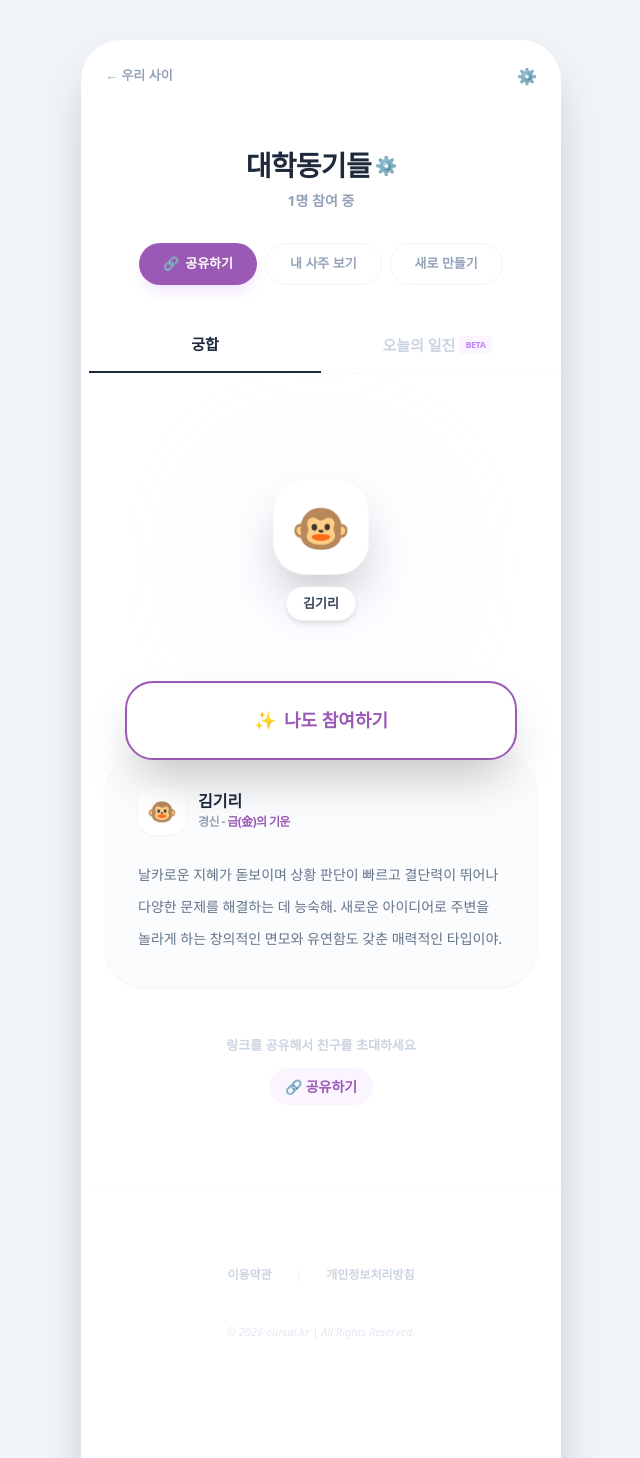
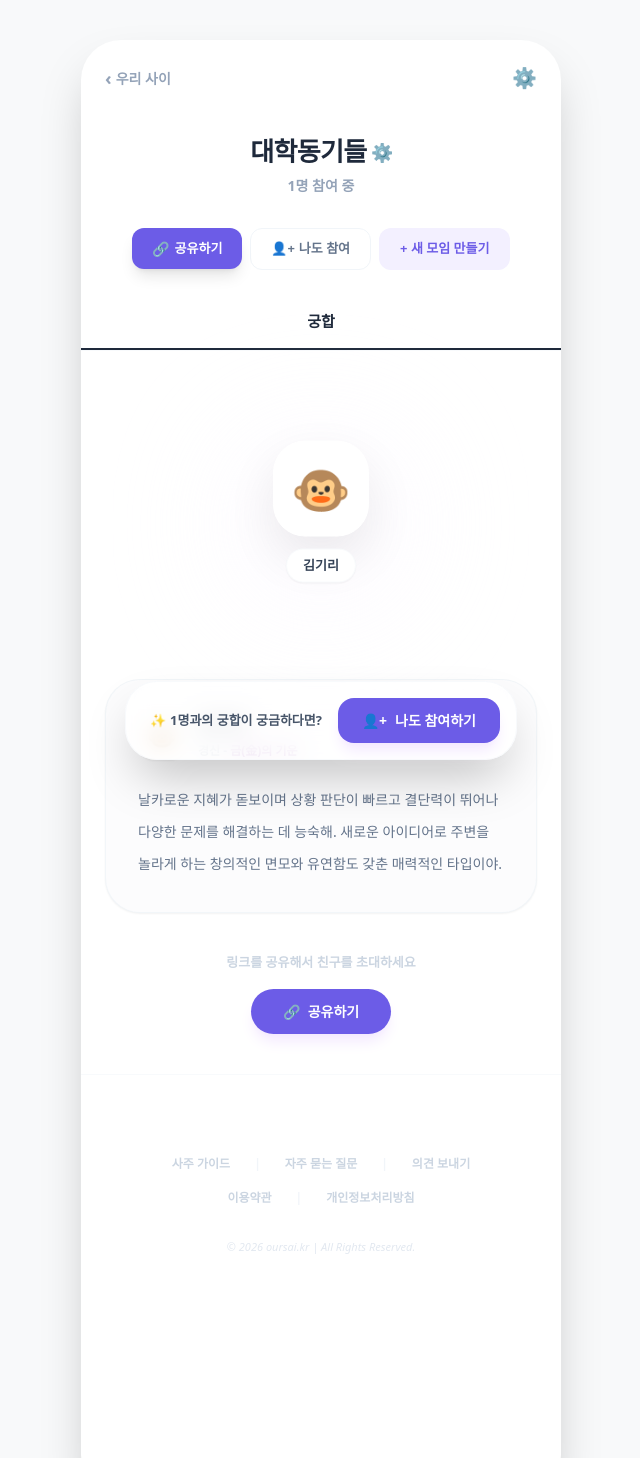
Before and after one commit to PLANB-John/oursai-web, a Next.js app: page /group in a window 1280 px wide. Shown: the top 1458 px of the page, without its empty margins (319-959 px from the left). Built offline with nearby package versions, Linux system fonts and the light colour scheme.

Commit message:
Update group.js

```diff
--- a/pages/group.js
+++ b/pages/group.js
@@ -1,127 +1,145 @@
 import React, { useState } from 'react';
 import Head from 'next/head';
-import { motion } from 'framer-motion';
+import { motion, AnimatePresence } from 'framer-motion';
 import { useRouter } from 'next/router';
 
 export default function GroupDetail() {
   const router = useRouter();
-  const [activeTab, setActiveTab] = useState('궁합');
+  const [isShareOpen, setIsShareOpen] = useState(false); // 1. 공유 메뉴 상태
 
   return (
-    <div className="min-h-screen bg-slate-100 flex justify-center items-start sm:py-10 font-sans text-slate-800">
+    <div className="min-h-screen bg-[#f8f9fa] flex justify-center items-start sm:py-10 font-sans text-slate-800">
       <Head>
         <title>대학동기들 | 우리 사이 (oursai.kr)</title>
       </Head>
 
-      <div className="w-full max-w-[480px] min-h-screen bg-white shadow-2xl flex flex-col relative overflow-hidden sm:rounded-[40px] pb-32">
+      <div className="w-full max-w-[480px] min-h-screen bg-white shadow-2xl flex flex-col relative overflow-hidden sm:rounded-[40px] pb-40">
 
-        {/* --- 1. 상단 헤더 --- */}
+        {/* --- 상단 네비게이션 --- */}
         <div className="px-6 py-6 flex items-center justify-between">
-          <button onClick={() => router.push('/')} className="text-[13px] text-slate-400 font-bold flex items-center gap-1">
-            ← 우리 사이
+          <button onClick={() => router.push('/')} className="text-[14px] text-slate-400 font-bold flex items-center gap-1">
+            <span className="text-lg">‹</span> 우리 사이
           </button>
-          <div className="text-slate-300 cursor-pointer">⚙️</div>
+          <div className="text-slate-300 cursor-pointer text-xl">⚙️</div>
         </div>
 
-        <main className="flex-1 flex flex-col items-center pt-8">
-          <div className="text-center space-y-1 mb-8">
-            <h1 className="text-[28px] font-black text-slate-800 tracking-tight flex items-center justify-center gap-1">
-              대학동기들 <span className="text-slate-200 text-[18px]">⚙️</span>
+        <main className="flex-1 flex flex-col items-center">
+          <div className="text-center mt-4 mb-8">
+            <h1 className="text-[26px] font-black text-slate-800 tracking-tight flex items-center justify-center gap-1">
+              대학동기들 <span className="text-slate-200 text-lg">⚙️</span>
             </h1>
-            <p className="text-[14px] text-slate-400 font-bold">1명 참여 중</p>
+            <p className="text-[14px] text-slate-400 font-bold mt-1">1명 참여 중</p>
           </div>
 
-          <div className="flex gap-2 mb-12 px-6">
-            <button className="px-6 py-2.5 bg-[#9b59b6] text-white rounded-full text-[13px] font-black shadow-lg shadow-purple-100 flex items-center gap-1.5 active:scale-95 transition-all">
-              <span>🔗</span> 공유하기
+          {/* --- 수정사항 1 & 3: 공유하기 팝오버 및 이동 버튼 --- */}
+          <div className="flex gap-2 mb-10 px-6 relative">
+            <div className="relative">
+              <button
+                onClick={() => setIsShareOpen(!isShareOpen)}
+                className="px-5 py-2.5 bg-[#6c5ce7] text-white rounded-xl text-[13px] font-black shadow-lg flex items-center gap-1.5 active:scale-95 transition-all"
+              >
+                <span className="text-[14px]">🔗</span> 공유하기
               </button>
-            <button className="px-6 py-2.5 bg-white text-slate-400 border border-slate-100 rounded-full text-[13px] font-black hover:bg-slate-50 transition-all">
-              내 사주 보기
+
+              {/* 공유하기 상세 메뉴 (group.js_01 참고) */}
+              <AnimatePresence>
+                {isShareOpen && (
+                  <motion.div
+                    initial={{ opacity: 0, y: 10 }} animate={{ opacity: 1, y: 0 }} exit={{ opacity: 0, y: 10 }}
+                    className="absolute top-12 left-0 w-[180px] bg-white rounded-2xl shadow-2xl border border-slate-50 z-[60] overflow-hidden p-2"
+                  >
+                    <button className="w-full flex items-center gap-3 p-3 hover:bg-slate-50 rounded-xl transition-colors">
+                      <div className="w-8 h-8 bg-slate-50 rounded-full flex items-center justify-center text-slate-400">📋</div>
+                      <span className="text-[13px] font-bold text-slate-600">링크 복사</span>
                     </button>
-            <button onClick={() => router.push('/create-group')} className="px-6 py-2.5 bg-white text-slate-400 border border-slate-100 rounded-full text-[13px] font-black hover:bg-slate-50 transition-all">
-              새로 만들기
+                    <button className="w-full flex items-center gap-3 p-3 hover:bg-slate-50 rounded-xl transition-colors">
+                      <div className="w-8 h-8 bg-blue-50 rounded-full flex items-center justify-center text-blue-400">🔗</div>
+                      <span className="text-[13px] font-bold text-slate-600">링크 공유</span>
+                    </button>
+                  </motion.div>
+                )}
+              </AnimatePresence>
+            </div>
+
+            <button onClick={() => router.push('/join')} className="px-5 py-2.5 bg-white text-slate-500 border border-slate-100 rounded-xl text-[13px] font-black hover:bg-slate-50 transition-all flex items-center gap-1">
+              <span>👤+</span> 나도 참여
+            </button>
+
+            {/* 수정사항 3: 새 모임 만들기 버튼 연결 */}
+            <button onClick={() => router.push('/create-group')} className="px-5 py-2.5 bg-[#f3f0ff] text-[#6c5ce7] border border-transparent rounded-xl text-[13px] font-black hover:bg-[#ebe5ff] transition-all">
+              + 새 모임 만들기
             </button>
           </div>
 
-          <div className="w-full flex border-b border-slate-50 mb-10 px-2">
-            <button
-              onClick={() => setActiveTab('궁합')}
-              className={`flex-1 text-center pb-4 text-[15px] font-black transition-all ${activeTab === '궁합' ? 'border-b-2 border-slate-800 text-slate-800' : 'text-slate-300'}`}
-            >
+          {/* --- 수정사항 4: 오늘의 일진 삭제, 궁합 탭 유지 --- */}
+          <div className="w-full flex border-b border-slate-50 mb-8">
+            <div className="flex-1 text-center pb-4 text-[15px] font-black border-b-2 border-slate-800 text-slate-800">
               궁합
-            </button>
-            <button
-              onClick={() => setActiveTab('일진')}
-              className={`flex-1 text-center pb-4 text-[15px] font-black transition-all flex justify-center items-center gap-1 ${activeTab === '일진' ? 'border-b-2 border-slate-800 text-slate-800' : 'text-slate-300'}`}
-            >
-              오늘의 일진 <span className="text-[9px] bg-purple-50 text-purple-400 px-1.5 py-0.5 rounded font-bold uppercase tracking-tighter">BETA</span>
-            </button>
+            </div>
           </div>
 
-          {/* --- 2. 캐릭터 애니메이션 (글로우 효과 추가) --- */}
-          <div className="relative w-full h-[300px] flex justify-center items-center">
-            {/* 배경 글로우 - 레퍼런스의 몽글몽글한 느낌 재현 */}
-            <div className="absolute w-40 h-40 bg-purple-100 rounded-full blur-[60px] opacity-40"></div>
-
-            <motion.div
-              animate={{ y: [0, -15, 0] }}
-              transition={{ duration: 4, repeat: Infinity, ease: "easeInOut" }}
-              className="flex flex-col items-center gap-3 relative z-10"
-            >
-              <div className="w-24 h-24 bg-white rounded-[32px] shadow-2xl flex items-center justify-center text-5xl border border-slate-50">
-                🐵
-              </div>
-              <span className="bg-white px-4 py-1.5 rounded-full shadow-md border border-slate-50 text-[13px] font-black text-slate-700">
-                김기리
-              </span>
+          {/* 캐릭터 섹션 */}
+          <div className="relative w-full h-[280px] flex justify-center items-center">
+            <div className="absolute w-40 h-40 bg-purple-50 rounded-full blur-3xl opacity-60"></div>
+            <motion.div animate={{ y: [0, -12, 0] }} transition={{ duration: 4, repeat: Infinity, ease: "easeInOut" }} className="flex flex-col items-center gap-3 relative z-10">
+              <div className="w-24 h-24 bg-white rounded-[32px] shadow-[0_20px_50px_rgba(0,0,0,0.08)] flex items-center justify-center text-5xl border border-white">🐵</div>
+              <span className="bg-white px-4 py-1.5 rounded-full shadow-sm border border-slate-50 text-[13px] font-black text-slate-700">김기리</span>
             </motion.div>
           </div>
 
-          {/* --- 3. 멤버 상세 분석 카드 --- */}
-          <section className="w-full px-6 mt-10">
-            <motion.div
-              initial={{ opacity: 0, y: 20 }} animate={{ opacity: 1, y: 0 }}
-              className="bg-slate-50/50 rounded-[40px] p-8 border border-slate-100/50 shadow-sm"
-            >
+          {/* 상세 분석 카드 */}
+          <section className="w-full px-6 mt-4">
+            <div className="bg-[#fcfcfd] rounded-[35px] p-8 border border-slate-100/80 shadow-sm mb-10">
               <div className="flex items-center gap-3 mb-6">
                 <div className="w-12 h-12 bg-white rounded-2xl flex items-center justify-center text-2xl shadow-sm">🐵</div>
                 <div>
-                  <p className="text-[16px] font-black text-slate-800 leading-tight">김기리</p>
-                  <p className="text-[12px] text-slate-400 font-bold uppercase tracking-tighter pt-0.5">
-                    경신 - <span className="text-[#9b59b6]">금(金)의 기운</span>
-                  </p>
+                  <p className="text-[17px] font-black text-slate-800">김기리</p>
+                  <p className="text-[12px] text-slate-400 font-bold uppercase pt-1">경신 - <span className="text-[#9b59b6]">금(金)의 기운</span></p>
                 </div>
               </div>
               <p className="text-[14px] text-slate-500 leading-8 font-medium break-keep">
                 날카로운 지혜가 돋보이며 상황 판단이 빠르고 결단력이 뛰어나 다양한 문제를 해결하는 데 능숙해. 새로운 아이디어로 주변을 놀라게 하는 창의적인 면모와 유연함도 갖춘 매력적인 타입이야.
               </p>
-            </motion.div>
-          </section>
+            </div>
 
-          <div className="mt-12 text-center space-y-3">
+            {/* 링크 공유 섹션 (group.js_03 참고) */}
+            <div className="text-center space-y-4 mb-10">
               <p className="text-[13px] font-bold text-slate-300">링크를 공유해서 친구를 초대하세요</p>
-            <button className="text-[14px] font-black text-[#9b59b6] flex items-center justify-center gap-1 mx-auto bg-purple-50 px-4 py-2 rounded-full">
+              <button onClick={() => setIsShareOpen(!isShareOpen)} className="px-8 py-3 bg-[#6c5ce7] text-white rounded-full text-[14px] font-black shadow-lg shadow-purple-100 flex items-center gap-2 mx-auto active:scale-95 transition-all">
                 <span>🔗</span> 공유하기
               </button>
             </div>
+          </section>
         </main>
 
-        {/* --- 4. 하단 플로팅 버튼 --- */}
-        <div className="fixed bottom-10 left-1/2 -translate-x-1/2 w-full max-w-[440px] px-6 z-50">
-          <button className="w-full py-6 bg-white border-2 border-[#9b59b6] text-[#9b59b6] rounded-[28px] font-black text-[18px] shadow-2xl flex items-center justify-center gap-2 hover:bg-purple-50 active:scale-95 transition-all">
-            <span>✨</span> 나도 참여하기
-          </button>
+        {/* --- 수정사항 5: 하단 부분 (group.js_03 참고) --- */}
+        <footer className="px-8 py-20 bg-white text-center border-t border-slate-50">
+          <div className="flex justify-center gap-6 text-[12px] text-slate-300 font-bold mb-4">
+            <a href="/guide" className="hover:text-purple-400">사주 가이드</a>
+            <span className="text-slate-100">|</span>
+            <a href="/faq" className="hover:text-purple-400">자주 묻는 질문</a>
+            <span className="text-slate-100">|</span>
+            <a href="/feedback" className="hover:text-purple-400">의견 보내기</a>
           </div>
-
-        {/* --- 5. 최종 푸터 (이용약관 및 방침 필수 포함) --- */}
-        <footer className="px-8 py-20 bg-white text-center space-y-10 border-t border-slate-50 mt-20">
-          <div className="flex justify-center gap-6 text-[12px] text-slate-300 font-bold">
+          <div className="flex justify-center gap-6 text-[12px] text-slate-300 font-bold mb-8">
             <a href="/terms" className="hover:text-purple-400">이용약관</a>
             <span className="text-slate-100">|</span>
             <a href="/privacy" className="hover:text-purple-400">개인정보처리방침</a>
           </div>
           <p className="text-[11px] text-slate-200 font-medium italic">© 2026 oursai.kr | All Rights Reserved.</p>
         </footer>
+
+        {/* --- 수정사항 5: 하단 고정 플로팅 바 (group.js_03 참고) --- */}
+        <div className="fixed bottom-10 left-1/2 -translate-x-1/2 w-full max-w-[440px] px-6 z-50">
+          <div className="bg-white/80 backdrop-blur-md border border-slate-100/50 p-4 rounded-[32px] shadow-2xl flex items-center justify-between">
+            <p className="text-[13px] font-bold text-slate-600 flex items-center gap-1 ml-2">
+              <span className="text-orange-400">✨</span> 1명과의 궁합이 궁금하다면?
+            </p>
+            <button onClick={() => router.push('/join')} className="bg-[#6c5ce7] text-white px-6 py-3 rounded-2xl font-black text-[14px] shadow-lg shadow-purple-100 active:scale-95 transition-all flex items-center gap-2">
+              <span>👤+</span> 나도 참여하기
+            </button>
+          </div>
+        </div>
       </div>
     </div>
   );
```
Lines whose indentation alone changed are shown as unchanged.
